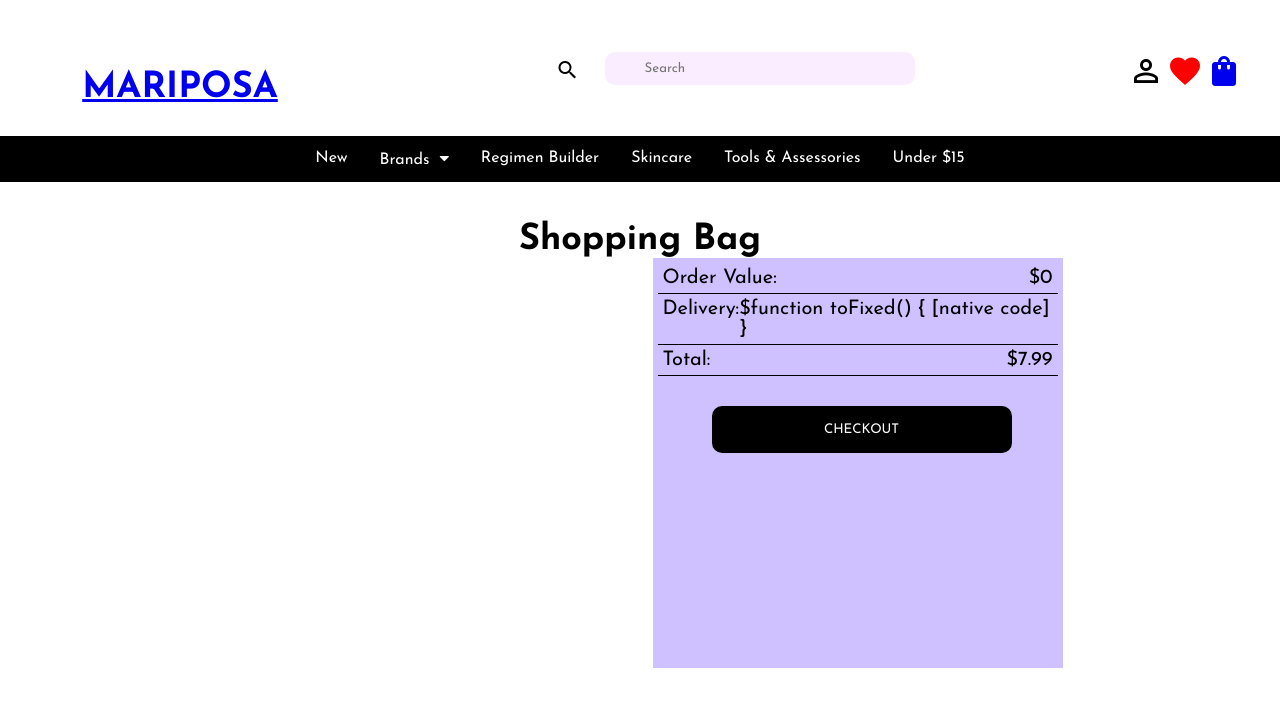
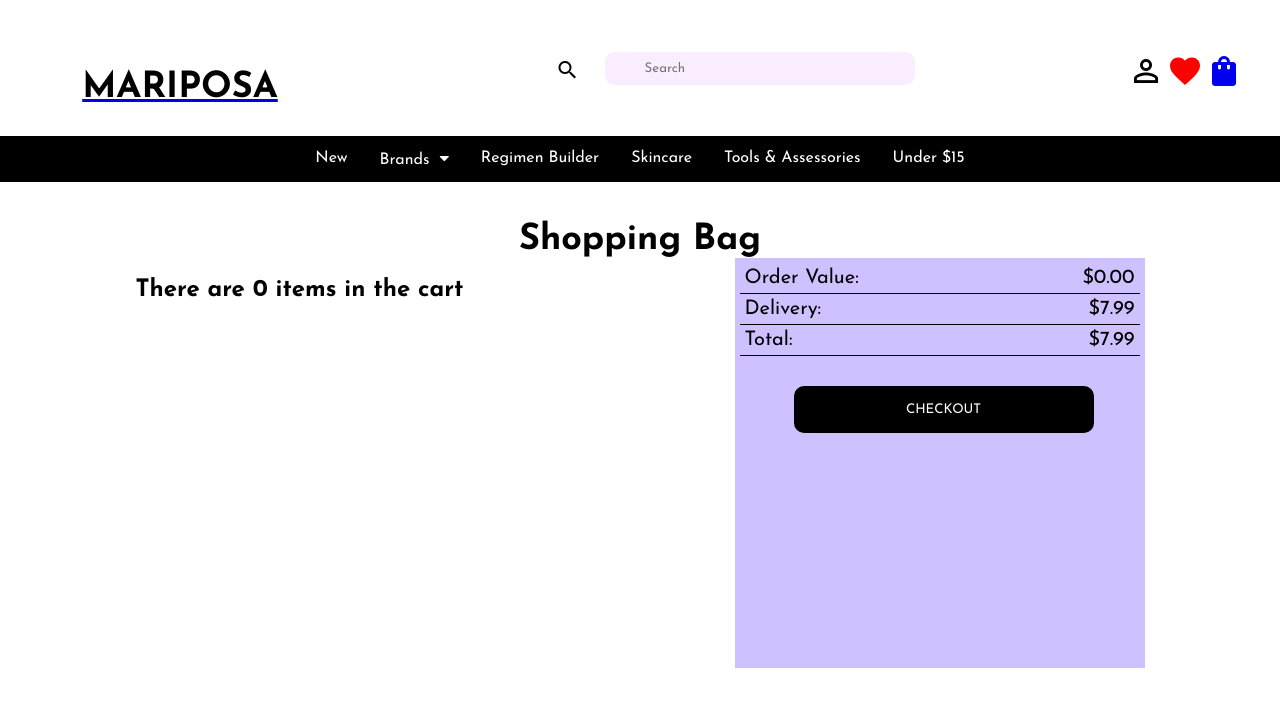
Before and after one commit to halimatayoade/Mariposa, a React (Create React App) app: page /cart in a window 1280 px wide. Shown: the top 706 px of the page. Built offline with nearby package versions, Linux system fonts and the light colour scheme; data requests are answered from the project's data file.

Commit message:
items can be deleted from your cart

```diff
--- a/src/Cart.js
+++ b/src/Cart.js
@@ -15,17 +15,18 @@ const Cart = (props) => {
       <h1>Shopping Bag</h1>
       <div className="title">
         <div className="items">
+        <h2>There are {props.cart.length} items in the cart</h2>
           {
             props.cart
             .map((product) => (
-              <CartItem key={product.id} product={product} />
+              <CartItem key={product.id} product={product} addToCart={props.addToCart}/>
             ))
           }
         </div>
         <div className="prices">
-          <div className="orderValue"><div id="text">Order Value:</div><div id="value">${prices}</div></div>
-          <div className="delivery"><div id="text">Delivery:</div><div id="value">{(delivery == 0) ? 'FREE' : `$${(delivery).toFixed}`}</div></div>
-          <div className="total"><div id="text">Total:</div><div id="value"> ${prices + delivery}</div></div>
+          <div className="orderValue"><div id="text">Order Value:</div><div id="value">${(prices).toFixed(2)}</div></div>
+          <div className="delivery"><div id="text">Delivery:</div><div id="value">{(delivery == 0) ? 'FREE' : `$${(delivery).toFixed(2)}`}</div></div>
+          <div className="total"><div id="text">Total:</div><div id="value"> ${(prices + delivery).toFixed(2)}</div></div>
           <button class="checkout">Checkout</button>
         </div>
       </div>
--- a/src/CartItem.js
+++ b/src/CartItem.js
@@ -22,7 +22,9 @@ function CartItem(props) {
             favorite_border
           </span>
         </div>
-        <span class="material-icons-outlined">delete</span>
+        <div class="delete" onClick={() => props.addToCart(props.product)} >
+          <span class="material-icons-outlined">delete</span>
+        </div>
       </div>
     </div>
   );
--- a/src/cart.css
+++ b/src/cart.css
@@ -16,7 +16,7 @@ h1 {
 }
 
 .items img {
-  width: 200px;
+  width: 100px;
 }
 
 .item {
@@ -83,3 +83,7 @@ h1 {
   margin-top: 30px;
   transform: translateX(18%);
 }
+
+.delete {
+  cursor: pointer;
+}
--- a/src/index.css
+++ b/src/index.css
@@ -44,6 +44,8 @@ h1 {
   width: 200px;
   margin: 0;
   font-size: 36px;
+  color: black;
+  text-decoration: none;
 }
 
 .search {
@@ -59,6 +61,7 @@ header {
   justify-content: space-between;
   align-items: center;
   padding: 30px;
+  text-decoration: none;
 }
 
 .left {
```
